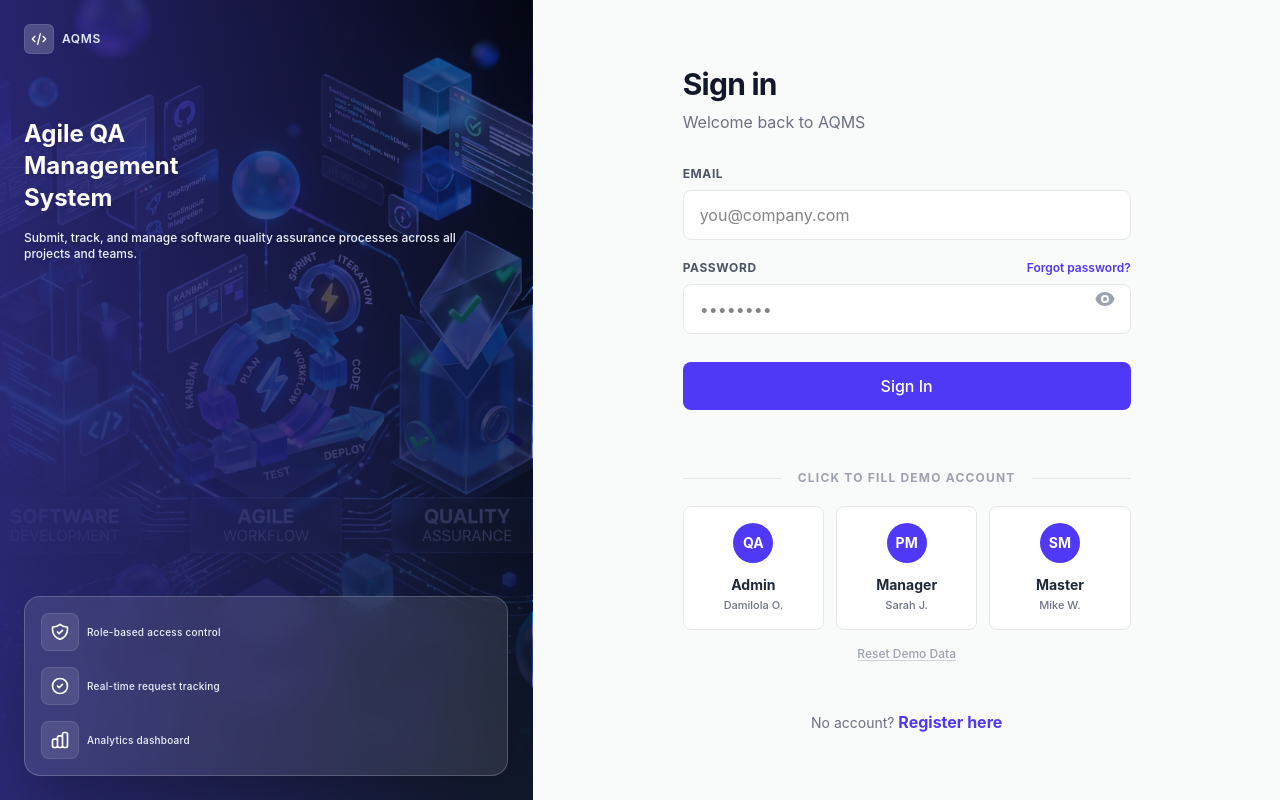
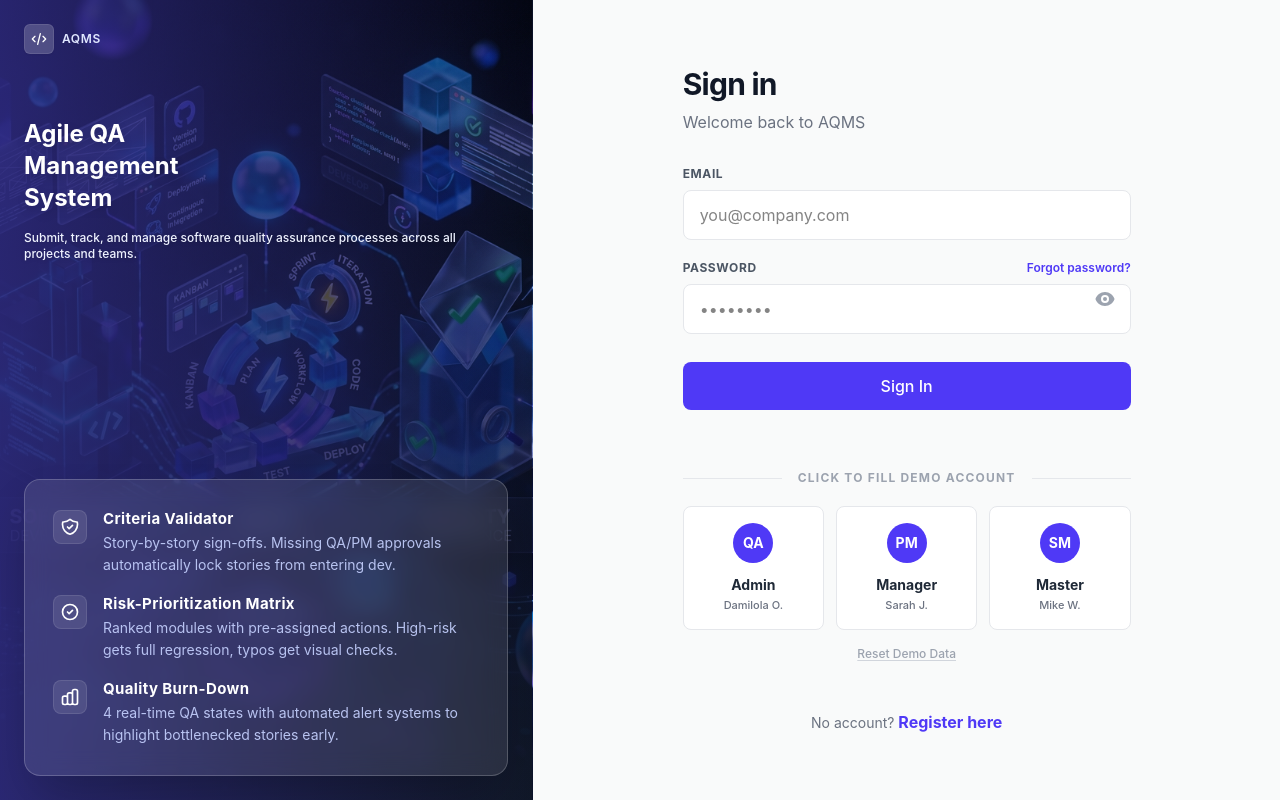
Before and after one commit to ProminenceFOD/agile_qa_management, a React (Vite) app: page / in a window 1280 px wide. Built offline with nearby package versions, Linux system fonts and the light colour scheme; no server answers.

Commit message:
feat: update login glassmorphism card to display core features (validator, risk matrix, burndown)

```diff
--- a/src/app/components/Login.tsx
+++ b/src/app/components/Login.tsx
@@ -136,24 +136,33 @@ export function Login({ onSwitchToSignup }: LoginProps) {
         </div>
 
         {/* Feature List in Glassmorphism Card */}
-        <div className="space-y-2 md:space-y-4 text-indigo-50 text-[10px] md:text-xs lg:text-sm relative z-10 bg-white/10 p-4 md:p-6 lg:p-7 rounded-xl md:rounded-2xl backdrop-blur-md border border-white/20 shadow-2xl mt-4">
-          <div className="flex items-center gap-2 md:gap-4">
-            <div className="bg-white/10 p-1 md:p-2 rounded-lg border border-white/10 shrink-0">
+        <div className="space-y-4 text-indigo-50 text-[11px] md:text-xs lg:text-sm relative z-10 bg-white/10 p-5 md:p-6 lg:p-7 rounded-xl md:rounded-2xl backdrop-blur-md border border-white/20 shadow-2xl mt-4">
+          <div className="flex items-start gap-2.5 md:gap-4">
+            <div className="bg-white/10 p-1.5 md:p-2 rounded-lg border border-white/10 shrink-0 mt-0.5">
               <svg className="w-3.5 h-3.5 md:w-5 md:h-5 text-white" fill="none" stroke="currentColor" viewBox="0 0 24 24"><path strokeLinecap="round" strokeLinejoin="round" strokeWidth="2" d="M9 12l2 2 4-4m5.618-4.016A11.955 11.955 0 0112 2.944a11.955 11.955 0 01-8.618 3.04A12.02 12.02 0 003 9c0 5.591 3.824 10.29 9 11.622 5.176-1.332 9-6.03 9-11.622 0-1.042-.133-2.052-.382-3.016z"></path></svg>
             </div>
-            <span className="font-medium tracking-wide">Role-based access control</span>
+            <div>
+              <span className="font-bold tracking-wide block text-white text-[12px] md:text-sm lg:text-[15px] mb-0.5">Criteria Validator</span>
+              <span className="text-indigo-200/90 leading-relaxed font-normal">Story-by-story sign-offs. Missing QA/PM approvals automatically lock stories from entering dev.</span>
+            </div>
           </div>
-          <div className="flex items-center gap-2 md:gap-4">
-            <div className="bg-white/10 p-1 md:p-2 rounded-lg border border-white/10 shrink-0">
+          <div className="flex items-start gap-2.5 md:gap-4">
+            <div className="bg-white/10 p-1.5 md:p-2 rounded-lg border border-white/10 shrink-0 mt-0.5">
               <svg className="w-3.5 h-3.5 md:w-5 md:h-5 text-white" fill="none" stroke="currentColor" viewBox="0 0 24 24"><path strokeLinecap="round" strokeLinejoin="round" strokeWidth="2" d="M9 12l2 2 4-4m6 2a9 9 0 11-18 0 9 9 0 0118 0z"></path></svg>
             </div>
-            <span className="font-medium tracking-wide">Real-time request tracking</span>
+            <div>
+              <span className="font-bold tracking-wide block text-white text-[12px] md:text-sm lg:text-[15px] mb-0.5">Risk-Prioritization Matrix</span>
+              <span className="text-indigo-200/90 leading-relaxed font-normal">Ranked modules with pre-assigned actions. High-risk gets full regression, typos get visual checks.</span>
+            </div>
           </div>
-          <div className="flex items-center gap-2 md:gap-4">
-            <div className="bg-white/10 p-1 md:p-2 rounded-lg border border-white/10 shrink-0">
+          <div className="flex items-start gap-2.5 md:gap-4">
+            <div className="bg-white/10 p-1.5 md:p-2 rounded-lg border border-white/10 shrink-0 mt-0.5">
               <svg className="w-3.5 h-3.5 md:w-5 md:h-5 text-white" fill="none" stroke="currentColor" viewBox="0 0 24 24"><path strokeLinecap="round" strokeLinejoin="round" strokeWidth="2" d="M9 19v-6a2 2 0 00-2-2H5a2 2 0 00-2 2v6a2 2 0 002 2h2a2 2 0 002-2zm0 0V9a2 2 0 012-2h2a2 2 0 012 2v10m-6 0a2 2 0 002 2h2a2 2 0 002-2m0 0V5a2 2 0 012-2h2a2 2 0 012 2v14a2 2 0 01-2 2h-2a2 2 0 01-2-2z"></path></svg>
             </div>
-            <span className="font-medium tracking-wide">Analytics dashboard</span>
+            <div>
+              <span className="font-bold tracking-wide block text-white text-[12px] md:text-sm lg:text-[15px] mb-0.5">Quality Burn-Down</span>
+              <span className="text-indigo-200/90 leading-relaxed font-normal">4 real-time QA states with automated alert systems to highlight bottlenecked stories early.</span>
+            </div>
           </div>
         </div>
       </div>
```
